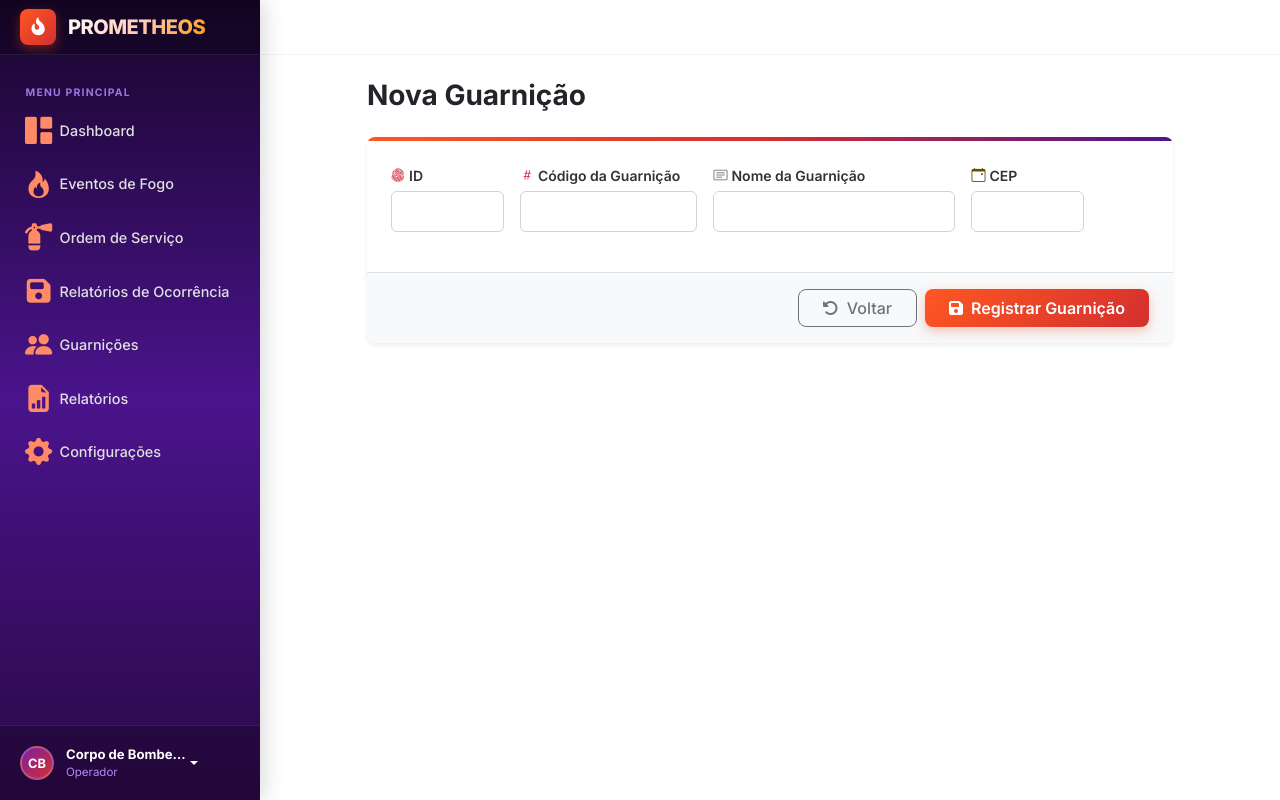
After one commit to JuanPFRocha/Prometheos, a Django app: page /guarnicoes/adicionar in a window 1280 px wide. The commit adds this page. Run offline with Django 5.2, Linux system fonts and the light colour scheme.

Commit message:
feat: Adiciona completamente as Guarnições

```diff
--- /dev/null
+++ b/gestao/forms.py
@@ -0,0 +1,14 @@
+from django import forms
+from .models import *
+
+class GuarnicaoForm(forms.ModelForm):
+    class Meta:
+        model = Guarnicao
+        fields = '__all__'
+
+def __init__(self, *args, **kwargs):
+        super(GuarnicaoForm, self).__init__(*args, **kwargs)
+        self.fields['id'].widget.attrs['placeholder'] = 'Número de segurança'
+        self.fields['codigo'].widget.attrs['placeholder'] = 'Código de identificação'
+        self.fields['nome'].widget.attrs['placeholder'] = 'Nome da Guarnição'
+        self.fields['cep'].widget.attrs['placeholder'] = 'Ex: 12345678'
--- a/gestao/urls.py
+++ b/gestao/urls.py
@@ -6,6 +6,8 @@ urlpatterns = [
     path('', views.dashboard, name='dashboard'),
     path('guarnicoes', views.guarnicao, name='guarnicao'),
     path('guarnicoes/deletar/<id>', views.excluirGuarnicao, name='excluirGuarnicao'),
+    path('guarnicoes/adicionar', views.adicionaGuarnicao, name='adicionaGuarnicao'),
+    path('gaurnicoes/editar/<id>', views.editaGuarnicao, name='editaGuarnicao'),
     path('eventoFogo/',fogoViews.eventoFogo, name='eventoFogo'),
     path('eventoFogo/deletar/<id>', fogoViews.excluirEventoFogo, name='excluirEventoFogo'),
     path('eventoFogo/adicionar', fogoViews.adicionaEventofogo, name='adicionaEventoFogo'),
--- a/gestao/views.py
+++ b/gestao/views.py
@@ -3,6 +3,7 @@ from django.shortcuts import render, redirect
 from evento_fogo.models import EventoFogo, OrdemServico, Despacho
 from usuario.models import Bombeiro
 from gestao.models import Guarnicao
+from .forms import *
 
 def dashboard(request):
     qtd_evento_fogo = EventoFogo.objects.filter(estatus="ABERTO").count()
@@ -48,3 +49,20 @@ def excluirGuarnicao(request, id=None):
     guarnicao = Guarnicao.objects.get(pk=id)
     guarnicao.delete()
     return redirect('guarnicao')
+
+def adicionaGuarnicao(request):
+    form = GuarnicaoForm(request.POST or None)
+    if form.is_valid():
+        form.save()
+        return redirect('guarnicao')
+
+    return render(request, 'gestao/adicionaGuarnicao.html', {"form" : form})
+
+def editaGuarnicao(request, id=None):
+    guarnicao = Guarnicao.objects.get(pk=id)
+    form = GuarnicaoForm(request.POST or None, instance=Guarnicao)
+    if form.is_valid():
+        form.save()
+        return redirect('guarnicao')
+
+    return render(request, 'gestao/editaGuarnicao.html', {"form" : form})
--- /dev/null
+++ b/templates/gestao/adicionaGuarnicao.html
@@ -0,0 +1,149 @@
+{% extends 'layout.html' %}
+
+{% block title %}{% if form.instance.pk %}Editar{% else %}Nova{% endif %} Ordem de Serviço - Prometheos{% endblock %}
+
+{% block content %}
+
+<style>
+    /* Força os elementos de form do Django a ocuparem 100% da largura das colunas */
+    .form-field-wrapper input,
+    .form-field-wrapper select,
+    .form-field-wrapper textarea {
+        display: block !important;
+        width: 100% !important;
+        border: 1px solid #ced4da !important;
+        border-radius: 0.375rem !important;
+        padding: 0.5rem 0.75rem !important;
+        font-size: 0.95rem !important;
+        background-color: #fff !important;
+        box-sizing: border-box !important;
+    }
+
+    .form-field-wrapper input:focus,
+    .form-field-wrapper select:focus,
+    .form-field-wrapper textarea:focus {
+        border-color: var(--fire-orange) !important;
+        outline: 0 !important;
+        box-shadow: 0 0 0 0.25rem rgba(255, 87, 34, 0.25) !important;
+    }
+
+    .form-field-wrapper textarea {
+        min-height: 120px !important;
+        resize: vertical !important;
+    }
+
+    .form-label-custom {
+        font-weight: 600;
+        font-size: 0.875rem;
+        color: #333;
+        margin-bottom: 0.35rem;
+        display: block;
+    }
+
+    .btn-fire-primary {
+        background: linear-gradient(135deg, var(--fire-orange), var(--fire-red-dark));
+        color: #ffffff;
+        border: none;
+        box-shadow: 0 4px 12px rgba(230, 74, 25, 0.3);
+        transition: all 0.2s ease;
+    }
+
+    .btn-fire-primary:hover {
+        background: linear-gradient(135deg, var(--fire-red-dark), #b71c1c);
+        color: #ffffff;
+    }
+</style>
+
+<div class="row justify-content-center">
+    <div class="col-12 col-xl-10 col-xxl-9">
+
+        <!-- Cabeçalho -->
+        <div class="d-flex flex-wrap align-items-center justify-content-between gap-3 mb-4">
+            <div>
+                <h1 class="h3 fw-bold mb-0 text-dark">
+                    {% if form.instance.pk %}Editar Relatório de Ocorrência{% else %}Nova Guarnição{% endif %}
+                </h1>
+            </div>
+        </div>
+
+        <div class="card border-0 shadow-sm rounded-3 overflow-hidden">
+            <div style="height: 4px; background: linear-gradient(90deg, var(--fire-orange), var(--fire-red-dark), var(--purple-mid));"></div>
+
+            <form method="post" novalidate>
+                {% csrf_token %}
+
+                <div class="card-body p-4">
+
+                    {% if form.non_field_errors %}
+                    <div class="alert alert-danger mb-4 rounded-3" role="alert">
+                        {% for error in form.non_field_errors %}{{ error }}{% endfor %}
+                    </div>
+                    {% endif %}
+
+                    <!-- LINHA ÚNICA DE CAMPOS -->
+                    <div class="row g-3 mb-3">
+
+                        <!-- ID -->
+                        <div class="col-12 col-md-2 form-field-wrapper">
+                            <label for="{{ form.id.id_for_label }}" class="form-label-custom">
+                                <i class="bi bi-fingerprint text-danger me-1"></i>ID
+                            </label>
+                            <div>{{ form.id }}</div>
+                            {% if form.id.errors %}
+                                <div class="text-danger small mt-1">{{ form.id.errors.0 }}</div>
+                            {% endif %}
+                        </div>
+
+                        <!-- Evento de Fogo (Ajustado para o campo correto do form de OS) -->
+                        <div class="col-12 col-md-3 form-field-wrapper">
+                            <label for="{{ form.codigo.id_for_label }}" class="form-label-custom">
+                                <i class="bi bi-hash text-danger me-1"></i>Código da Guarnição
+                            </label>
+                            <div>{{ form.codigo }}</div>
+                            {% if form.codigo.errors %}
+                                <div class="text-danger small mt-1">{{ form.codigo.errors.0 }}</div>
+                            {% endif %}
+                        </div>
+
+                        <!-- Data e Hora do Registro -->
+                        <div class="col-12 col-md-4 form-field-wrapper">
+                            <label for="{{ form.nome.id_for_label }}" class="form-label-custom">
+                                <i class="bi bi-card-text text-secondary me-1"></i>Nome da Guarnição
+                            </label>
+                            <div>{{ form.nome }}</div>
+                            {% if form.nome.errors %}
+                                <div class="text-danger small mt-1">{{ form.nome.errors.0 }}</div>
+                            {% endif %}
+                        </div>
+                        <div class="col-12 col-md-2 form-field-wrapper">
+                            <label for="{{ form.cep.id_for_label }}" class="form-label-custom">
+                                <i class="bi bi-calendar-event text-warning-emphasis me-1"></i>CEP
+                            </label>
+                            <div>{{ form.cep }}</div>
+                            {% if form.cep.errors %}
+                                <div class="text-danger small mt-1">{{ form.cep.errors.0 }}</div>
+                            {% endif %}
+                        </div>
+
+                    </div>
+
+                </div>
+
+                <!-- Rodapé de Ações -->
+                <div class="card-footer bg-light border-top px-4 py-3 d-flex align-items-center justify-content-between">
+                    <div class="d-flex gap-2 ms-auto">
+                        <a href="{% url 'guarnicao' %}" class="btn btn-outline-secondary px-4 rounded-3 fw-medium">
+                            <i class="fa-solid fa-rotate-left me-1"></i> Voltar
+                        </a>
+                        <button type="submit" class="btn btn-fire-primary px-4 rounded-3 fw-semibold">
+                            <i class="fa-solid fa-floppy-disk me-1"></i> Registrar Guarnição
+                        </button>
+                    </div>
+                </div>
+
+            </form>
+        </div>
+    </div>
+</div>
+
+{% endblock %}
--- a/templates/gestao/guarnicoes.html
+++ b/templates/gestao/guarnicoes.html
@@ -10,7 +10,7 @@
         <h1 class="h2 fw-bold mb-0">Guarnições</h1>
         <p class="text-muted mb-0">Registro, edição e adição de guarnições.</p>
     </div>
-    <a href="{% url 'adicionaRelatorioOcorrencia' %}" class="btn text-white fw-semibold" style="background-color: #D32F2F;">
+    <a href="{% url 'adicionaGuarnicao' %}" class="btn text-white fw-semibold" style="background-color: #D32F2F;">
         <i class="fa-solid fa-plus me-1"></i> Nova Guarnição
     </a>
 </div>
@@ -80,7 +80,7 @@
 
                     <td class="text-end pe-3 text-nowrap">
 
-                        <a href="" class="btn btn-sm btn-outline-secondary"
+                        <a href="{% url 'editaGuarnicao' guarnicao.id %}" class="btn btn-sm btn-outline-secondary"
                            title="Editar" aria-label="Editar OS {{ relatorio.id }}">
                             <i class="fa-solid fa-pen-to-square"></i> Editar
                         </a>
@@ -97,7 +97,7 @@
                         <i class="fa-regular fa-folder-open fs-3 d-block mb-2"></i>
                         Nenhuma Guarnição encontrada.
                         <div class="mt-2">
-                            <a href="" class="btn btn-sm btn-outline-danger">Registrar a primeira Guarnição</a>
+                            <a href="{% url 'adicionaGuarnicao' %}" class="btn btn-sm btn-outline-danger">Registrar a primeira Guarnição</a>
                         </div>
                     </td>
                 </tr>
--- a/templates/layout.html
+++ b/templates/layout.html
@@ -358,10 +358,13 @@
                     <i class="fa-solid fa-floppy-disk"></i>
                     <span class="link-text">Relatórios de Ocorrência</span>
                 </a>
-                <a href="{% url 'guarnicao' %}" class="nav-item-link" title="Equipes">
+                <a href="{% url 'guarnicao'%}"
+                class="nav-item-link {% if 'guarnicao' in request.resolver_match.url_name %}active{% endif %}"
+                title="Ocorrências">
                     <i class="bi bi-people-fill"></i>
                     <span class="link-text">Guarnições</span>
                 </a>
+
                 <a href="#" class="nav-item-link" title="Relatórios">
                     <i class="bi bi-file-earmark-bar-graph-fill"></i>
                     <span class="link-text">Relatórios</span>
```
Also changed, not shown: templates/gestao/editaGuarnicao.html (added, +146 -0 lines), db.sqlite3.
